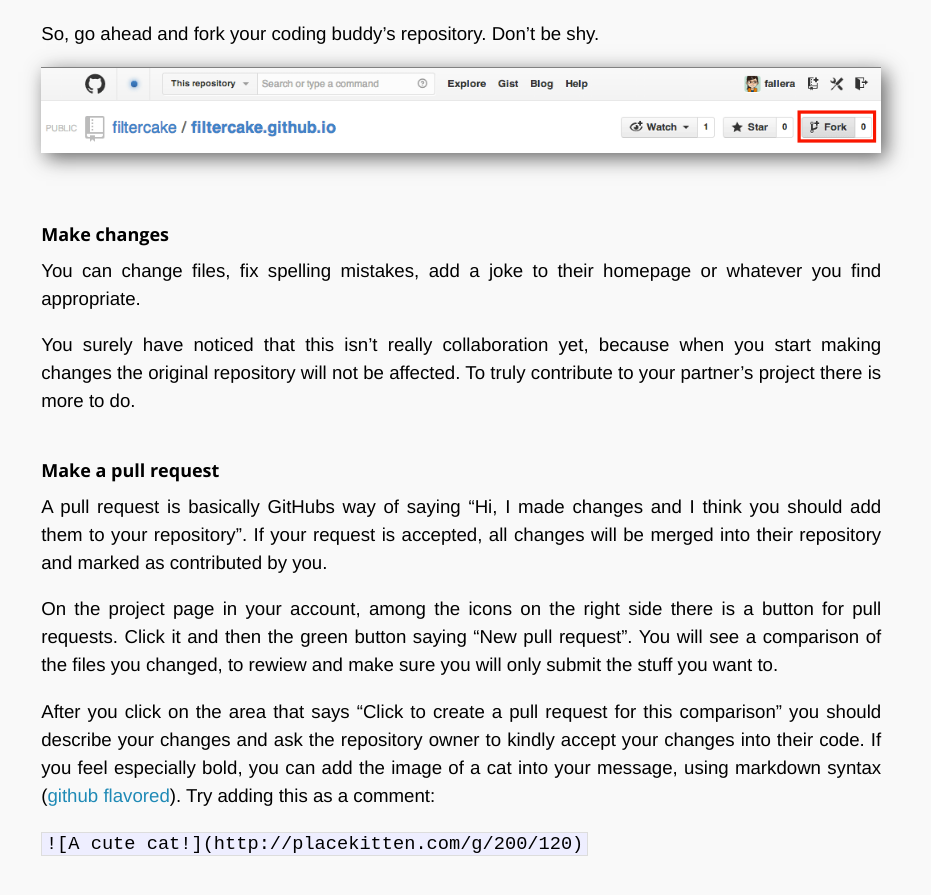
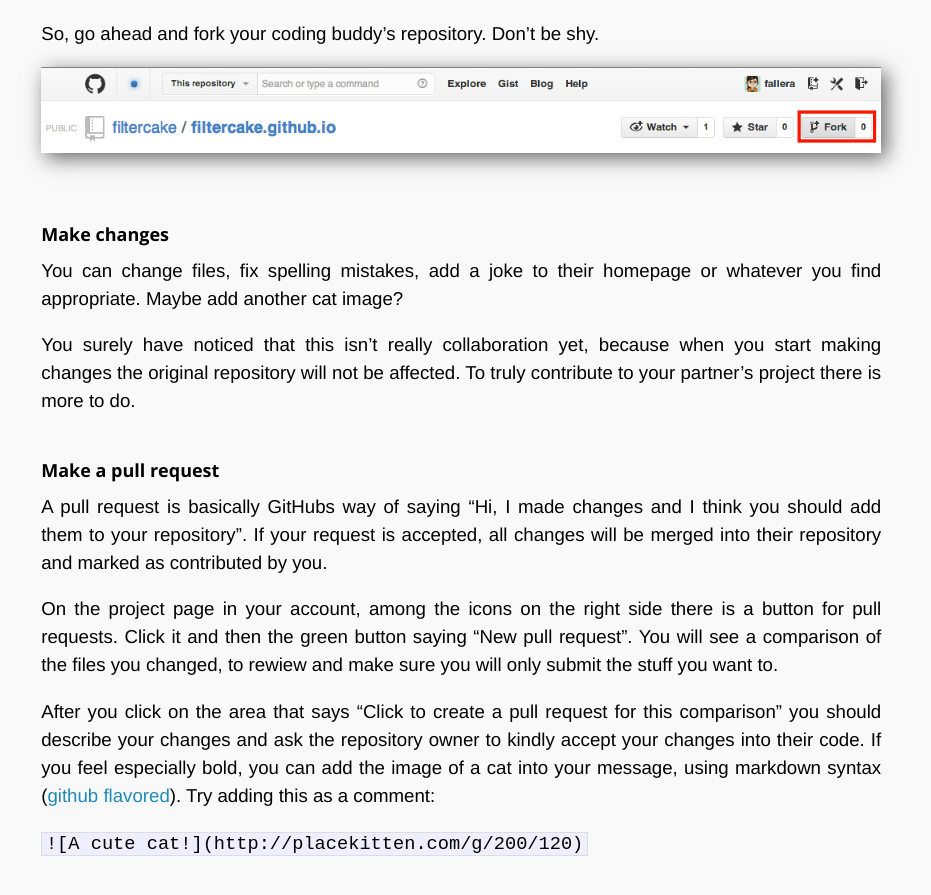
Before and after one commit to afknapping/github-from-scratch, a Jekyll site: the page built from _posts/2013-11-02-social-coding.md, in a window 1280 px wide and 900 px high, scrolled down 1212 px. Shown: the top 895 px of the window, without its empty margins (340-1271 px from the left). Built offline with Jekyll 4.4.1, drawn with Linux system fonts in a browser that asks for light colours; Markdown is read by kramdown in place of the engine named in the settings.

Commit message:
make some changes in preparation to make a pull request to finally make some screenshots of making and receiving pull requests.

```diff
--- a/_posts/2013-11-02-social-coding.md
+++ b/_posts/2013-11-02-social-coding.md
@@ -25,6 +25,7 @@ Before we take a look the second way of collaboration on GitHub (which is much s
 To find someone to share your code with, take a look around you. See that person looking around, just like you? Approach them in a non-threatening way (smiling may help) and ask nicely.
 
 ##### Now get ready to fork.
+
 Forking is GitHubs name for making an exact copy of someones repository and putting it into your account. That way you can make any changes you want, it is your code now (aside from copyright of course). The original owner will get a notice about your fork, and when viewing the copied repo in your account, it will show as "forked from" them, so everyone knows who invented that crazy code originally.
 
 So, go ahead and fork your coding buddy's repository. Don't be shy.
@@ -32,7 +33,8 @@ So, go ahead and fork your coding buddy's repository. Don't be shy.
 ![]({{ site.baseurl }}/assets/images/social-1.png)
 
 ##### Make changes
-You can change files, fix spelling mistakes, add a joke to their homepage or whatever you find appropriate.
+
+You can change files, fix spelling mistakes, add a joke to their homepage or whatever you find appropriate. Maybe add another cat image?
 
 You surely have noticed that this isn't really collaboration yet, because when you start making changes the original repository will not be affected. To truly contribute to your partner's project there is more to do.
 
```
